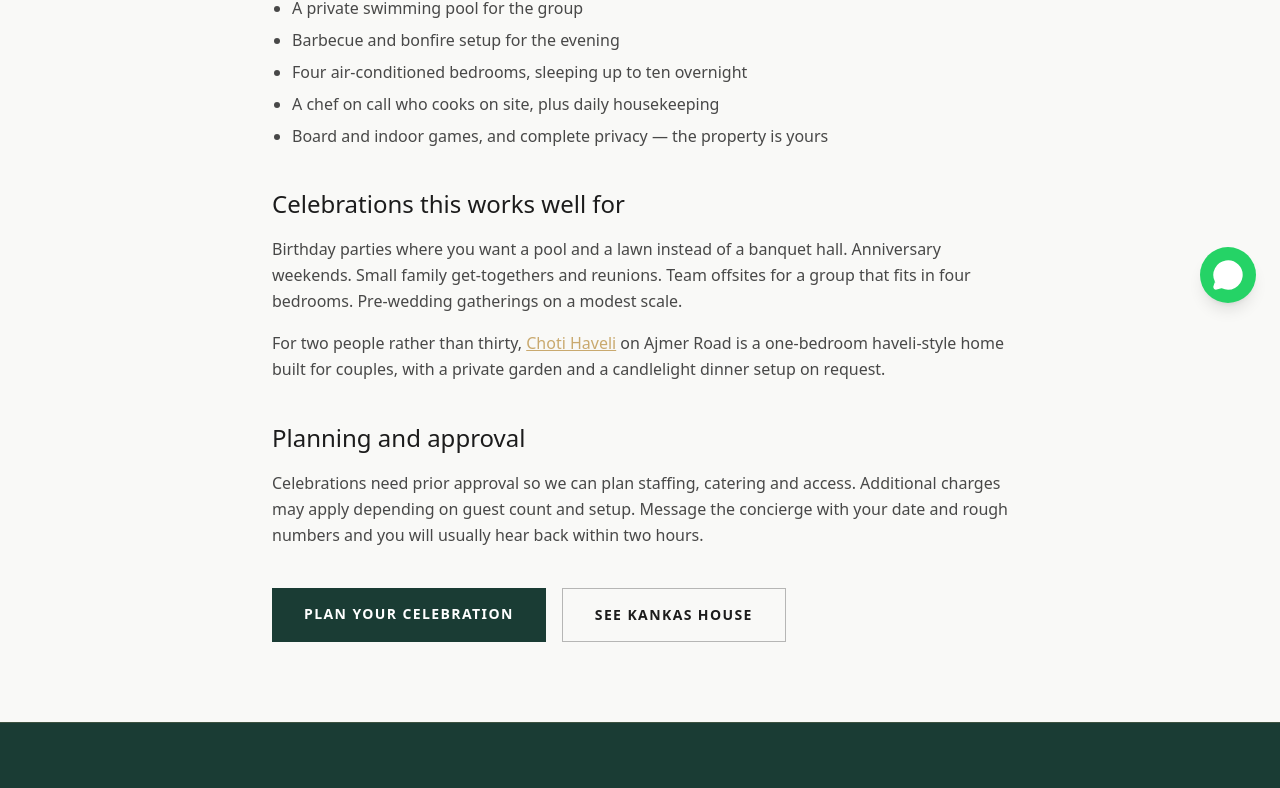
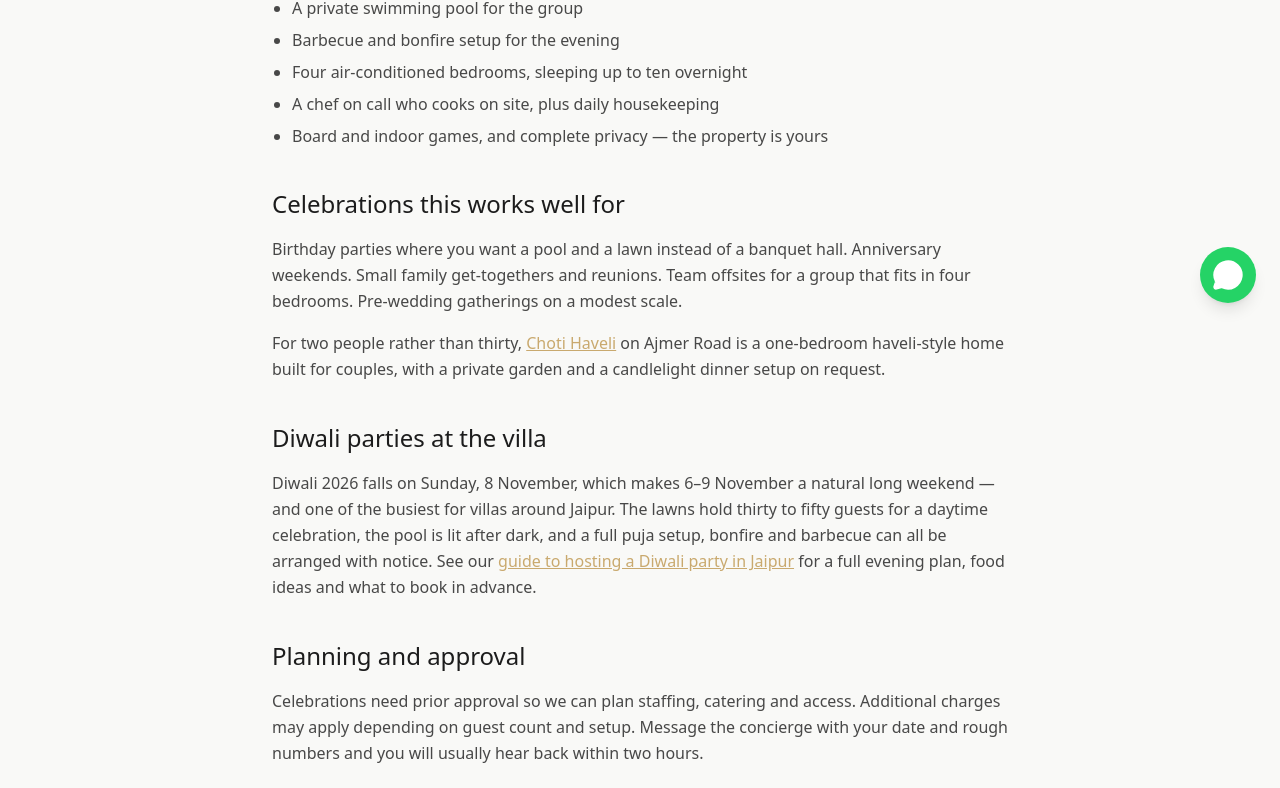
Before and after one commit to unsocialsthailandwebsite-sketch/stayrafin, a Next.js app: page /celebrations-in-jaipur in a window 1280 px wide. Shown: the part 473-1261 px from the top of the page. Built offline with nearby package versions, Linux system fonts and the light colour scheme; a web font is replaced by a local one.

Commit message:
Add Diwali party information to celebrations page
Added details about Diwali parties at the villa, including dates, guest capacity, and arrangements.

```diff
--- a/src/app/celebrations-in-jaipur/page.tsx
+++ b/src/app/celebrations-in-jaipur/page.tsx
@@ -55,6 +55,18 @@ export default function CelebrationsPage() {
                     garden and a candlelight dinner setup on request.
                 </p>
 
+                <h2 className="font-serif text-2xl text-stayra-charcoal mb-4">Diwali parties at the villa</h2>
+                <p className="font-sans text-stayra-charcoal/80 leading-relaxed mb-10">
+                    Diwali 2026 falls on Sunday, 8 November, which makes 6–9 November a natural long weekend —
+                    and one of the busiest for villas around Jaipur. The lawns hold thirty to fifty guests for
+                    a daytime celebration, the pool is lit after dark, and a full puja setup, bonfire and
+                    barbecue can all be arranged with notice. See our{" "}
+                    <Link href="/blogs/diwali-party-in-jaipur" className="text-stayra-gold underline">
+                        guide to hosting a Diwali party in Jaipur
+                    </Link>{" "}
+                    for a full evening plan, food ideas and what to book in advance.
+                </p>
+
                 <h2 className="font-serif text-2xl text-stayra-charcoal mb-4">Planning and approval</h2>
                 <p className="font-sans text-stayra-charcoal/80 leading-relaxed mb-10">
                     Celebrations need prior approval so we can plan staffing, catering and access. Additional
```
